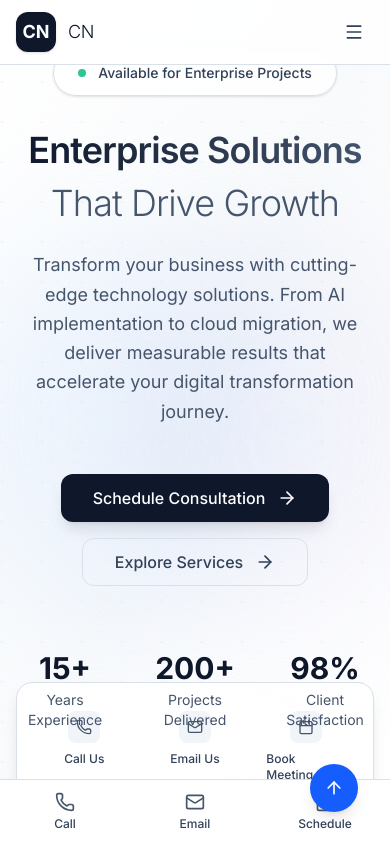
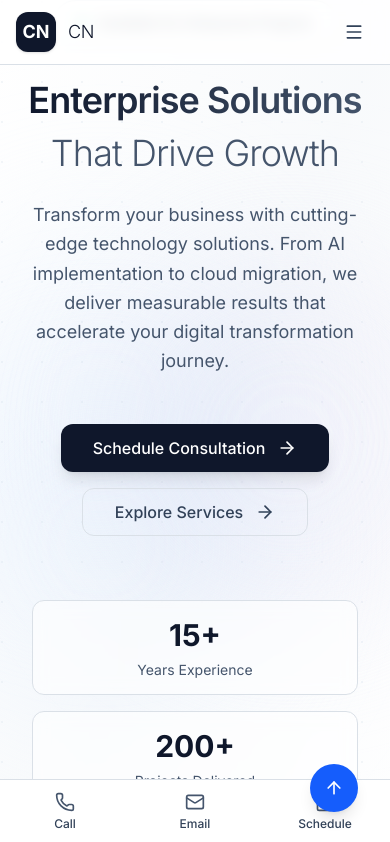
Before and after one commit to pritisingh196/ClusterNeuron, a Next.js app: page / in a window 390 px wide. Shown: the top 842 px of the page. Built offline with nearby package versions, Linux system fonts and the light colour scheme.

Commit message:
Fix overlapping trust indicators in hero section
- Improve responsive layout for stats display
- Add proper spacing and background to prevent overlap
- Better mobile-first design with proper breakpoints
- Add subtle background for better visual separation

```diff
--- a/components/hero.tsx
+++ b/components/hero.tsx
@@ -139,19 +139,24 @@ export default function Hero() {
 
             {/* Trust indicators */}
             <motion.div
-              className="grid grid-cols-3 gap-8 max-w-2xl mx-auto mb-16"
+              className="max-w-3xl mx-auto mb-16 px-4 sm:px-6"
               variants={fadeInUp}
             >
+              <div className="grid grid-cols-1 sm:grid-cols-3 gap-4 sm:gap-6 md:gap-8">
                 {trustIndicators.map((indicator, index) => (
-                <div key={index} className="text-center">
-                  <div className="text-3xl sm:text-4xl font-bold text-slate-900 mb-1">
+                  <div
+                    key={index}
+                    className="text-center p-4 bg-white/60 backdrop-blur-sm rounded-xl border border-slate-100"
+                  >
+                    <div className="text-3xl sm:text-4xl font-bold text-slate-900 mb-2">
                       {indicator.value}
                     </div>
-                  <div className="text-sm text-slate-600">
+                    <div className="text-sm sm:text-base text-slate-600 leading-tight">
                       {indicator.label}
                     </div>
                   </div>
                 ))}
+              </div>
             </motion.div>
           </motion.div>
         </div>
```
Lines whose indentation alone changed are shown as unchanged.
